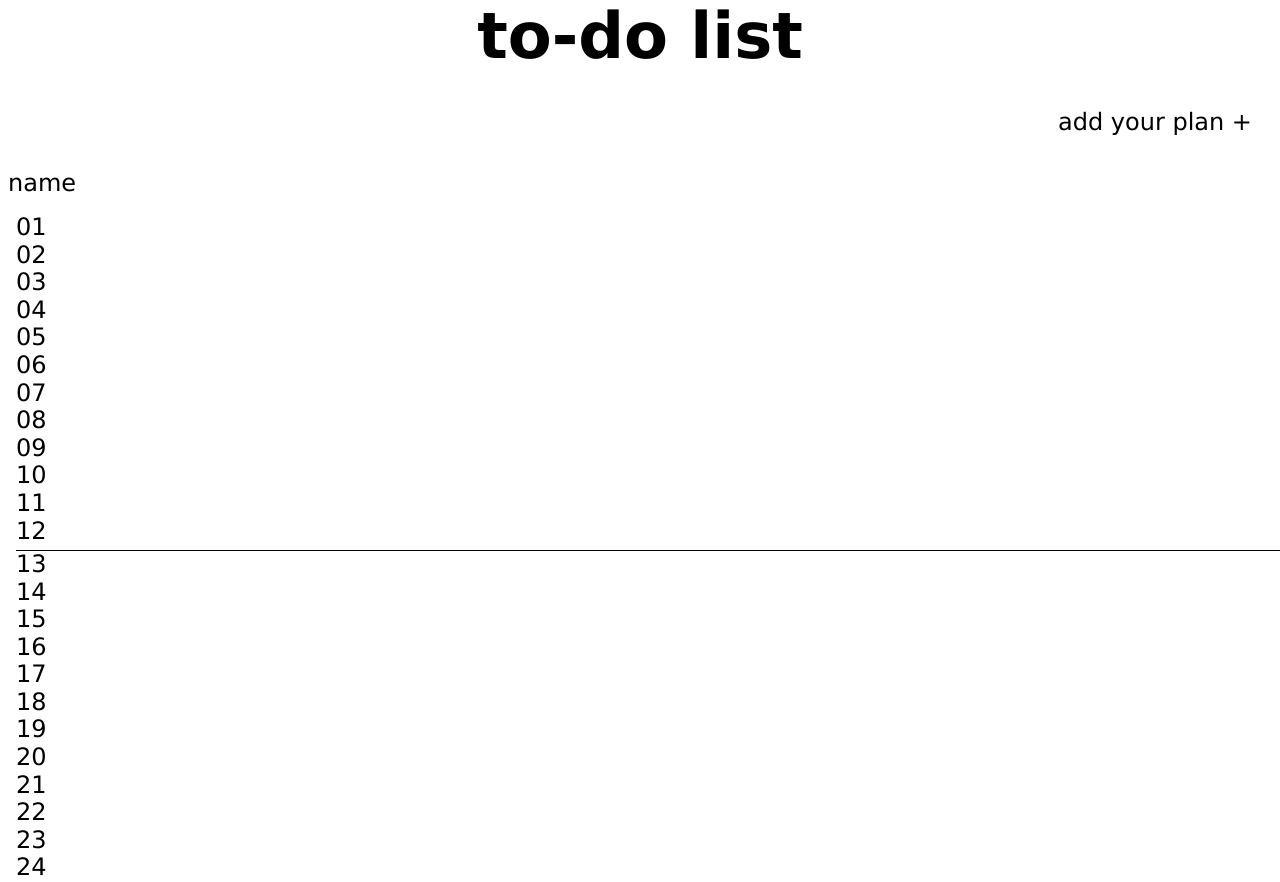
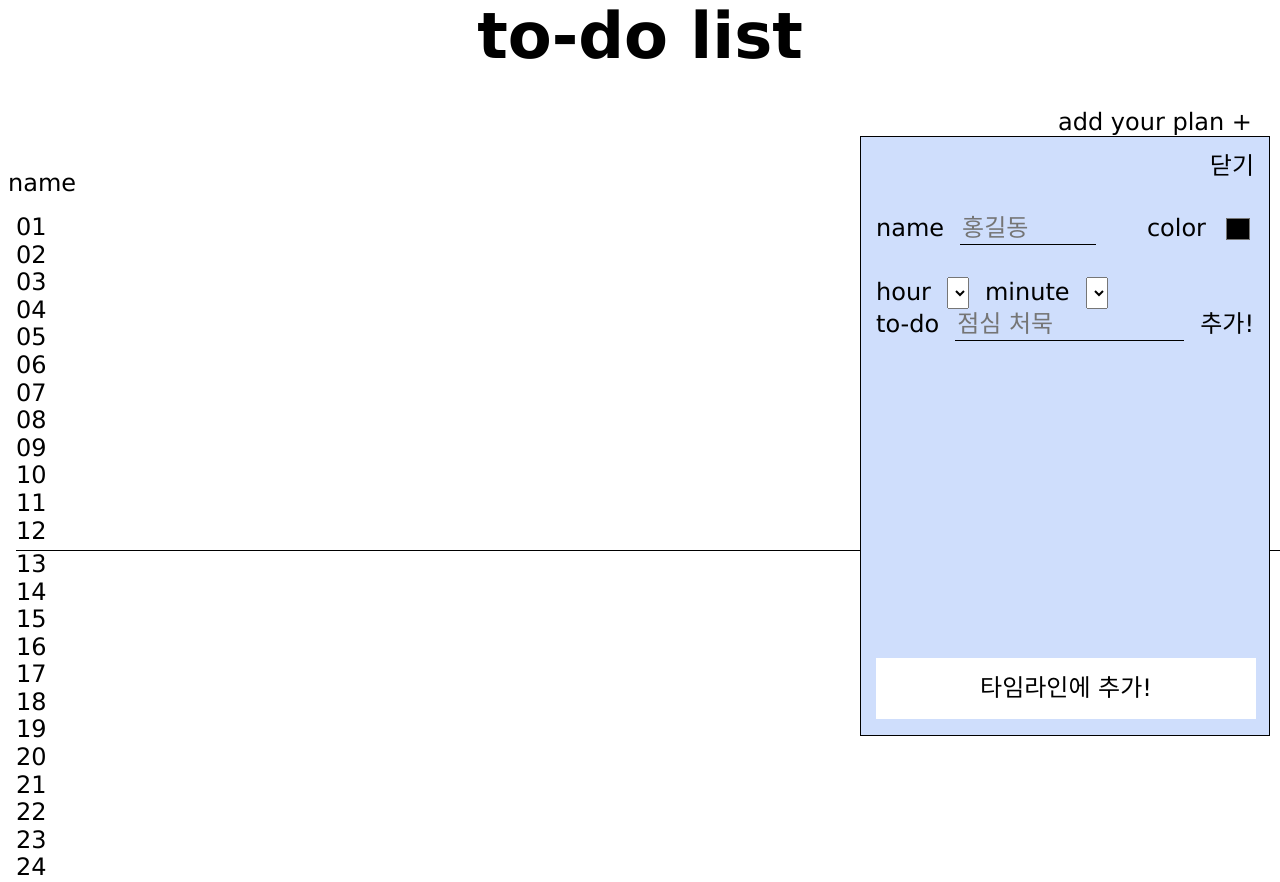
Before and after one commit to WUHYERI/JavaScript_homework, a website: page week5/index.html in a window 1280 px wide. Drawn offline with Linux system fonts and the light colour scheme.

Commit message:
[5주차 과제] : 모달 마크업, 스타일링완료
next 토글버튼 구현

```diff
--- a/week5/index.html
+++ b/week5/index.html
@@ -11,6 +11,48 @@
     <div class="screen">
       <h1>to-do list</h1>
       <button type="button" class="add-plan">add your plan +</button>
+      <div class="add-plan-page is-open">
+        <button type="button" class="close-modal">닫기</button>
+        <div class="name-color">
+          <!-- 이름 -->
+          <div class="field">
+            <label for="userName">name</label>
+            <input type="text" id="userName" placeholder="홍길동" />
+          </div>
+          <!-- 색깔 -->
+          <div class="field">
+            <label for="userColor">color</label>
+            <input type="color" id="userColor" />
+          </div>
+        </div>
+        <form action="#">
+          <div class="field">
+            <!-- 시간 선택 선택박스 -->
+            <label for="hourSelect">hour</label>
+            <select name="selectedHour" id="hourSelect">
+              <!-- option js로 처리 -->
+            </select>
+            <!-- 분 선택 선택박스 -->
+            <label for="minuteSelect">minute</label>
+            <select name="selectedMinute" id="minuteSelect">
+              <!-- option js로 처리 -->
+            </select>
+          </div>
+
+          <div class="field">
+            <label for="to-do">to-do</label>
+            <input type="text" id="to-do" placeholder="점심 처묵" />
+            <button type="button">추가!</button>
+          </div>
+        </form>
+
+        <!-- to-do list 추가될 곳 -->
+        <ul class="to-do">
+          <!-- to-do list 시간 순서대로 정렬 -->
+        </ul>
+
+        <button type="button" class="add-all-to-do">타임라인에 추가!</button>
+      </div>
       <ol class="time-line">
         <div class="user-name">name</div>
         <li class="01">01</li>
--- a/week5/main.css
+++ b/week5/main.css
@@ -9,6 +9,10 @@ button {
   padding: 0.75em 1em;
   background-color: transparent;
   font-size: 24px;
+}
+input {
+  border: none;
+  background-color: transparent;
 }
 
 .screen {
@@ -44,3 +48,71 @@ button {
     padding-top: 0.3rem;
   }
 }
+
+/* add plan input page */
+.add-plan-page {
+  &.is-open {
+    opacity: 1;
+    z-index: 10;
+  }
+  opacity: 0;
+  z-index: -1;
+
+  position: fixed;
+  top: 17%;
+  right: 10px;
+
+  display: flex;
+  flex-flow: column nowrap;
+  background-color: var(--blue-100);
+  padding: 15px;
+  border: 1px solid black;
+  width: 410px;
+  height: 600px;
+  gap: 2rem;
+
+  button {
+    padding: 0rem;
+  }
+  input {
+    border-bottom: 1.5px solid black;
+  }
+
+  .close-modal {
+    margin-left: auto;
+  }
+
+  .name-color {
+    display: inline-flex;
+    justify-content: space-between;
+
+    #userName {
+      width: 50%;
+    }
+    #userColor {
+      appearance: none;
+      border: none;
+      width: 2rem;
+      height: 2rem;
+      border-radius: 50%;
+    }
+  }
+
+  .add-all-to-do {
+    position: absolute;
+    bottom: 1rem;
+    width: 380px;
+    background-color: var(--white);
+    padding: 1rem;
+  }
+}
+
+.field {
+  display: flex;
+  align-items: center;
+  gap: 1rem;
+  label,
+  button {
+    white-space: nowrap;
+  }
+}
```
